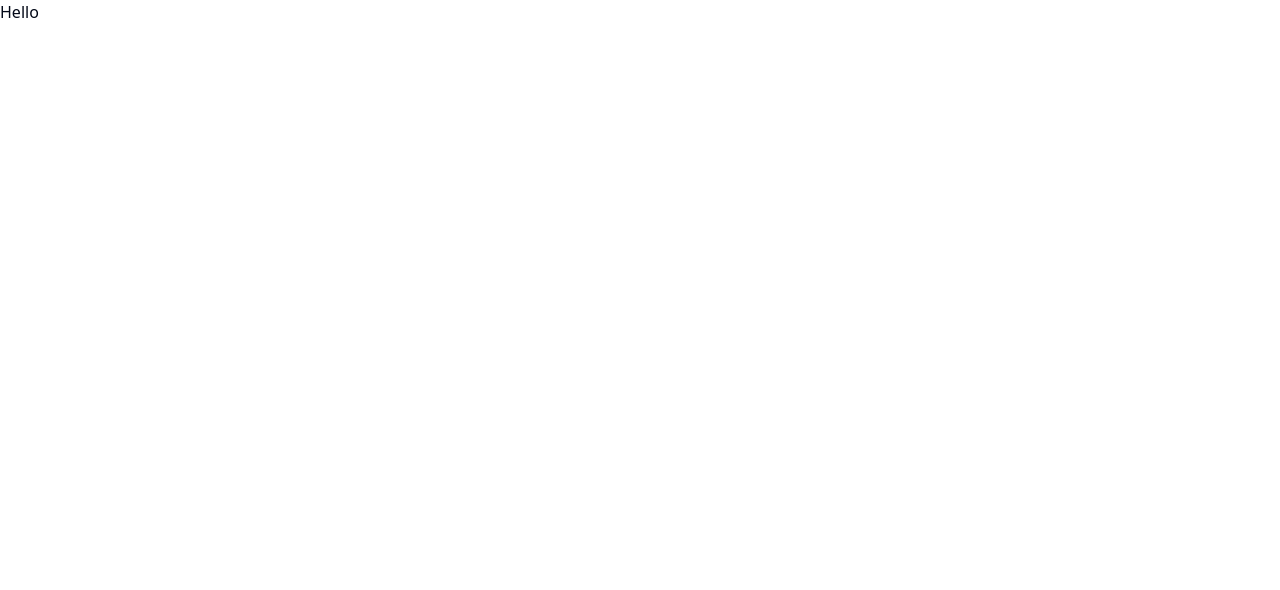
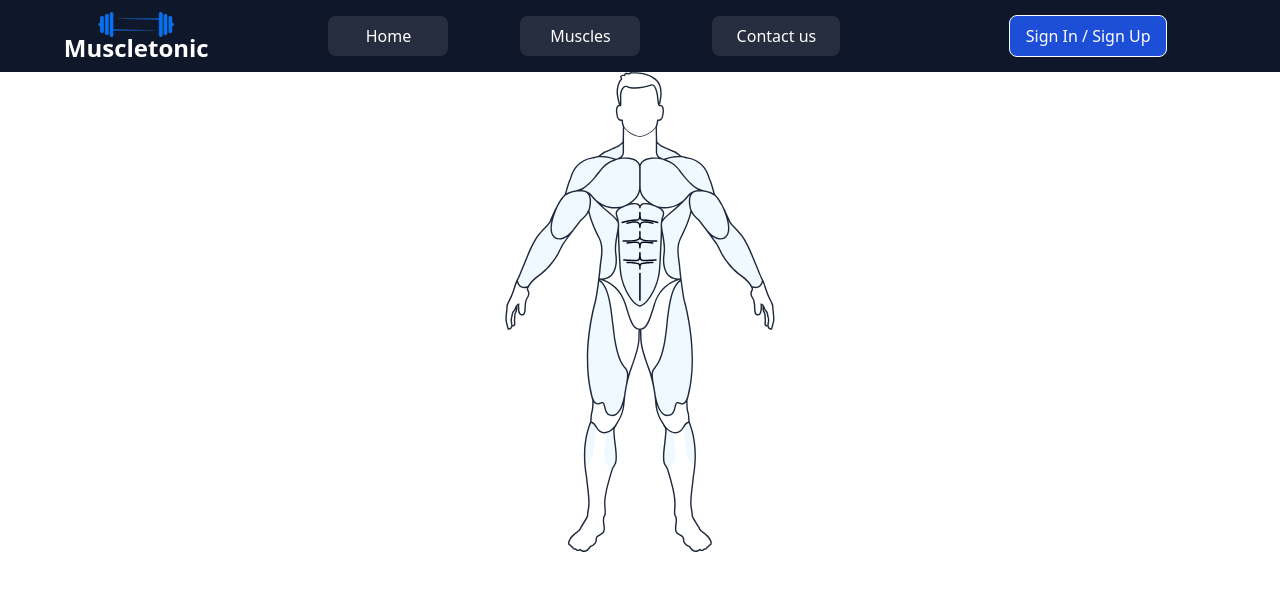
Before and after one commit to GhostRiderDev/MuscletonicDev, a React (Vite) app in the folder front/: page /home in a window 1280 px wide. Shown: the top 590 px of the page. Built offline with nearby package versions, Linux system fonts and the light colour scheme.

Commit message:
Responsive Header and add react-icons

```diff
--- a/front/package.json
+++ b/front/package.json
@@ -10,6 +10,7 @@
     "preview": "vite preview"
   },
   "dependencies": {
+    "@heroicons/react": "^2.1.3",
     "@hookform/resolvers": "^3.3.4",
     "@radix-ui/react-avatar": "^1.0.4",
     "@radix-ui/react-icons": "^1.3.0",
@@ -26,6 +27,7 @@
     "react": "^18.2.0",
     "react-dom": "^18.2.0",
     "react-hook-form": "^7.51.2",
+    "react-icons": "^5.0.1",
     "react-redux": "^9.1.0",
     "react-router": "^6.22.3",
     "react-router-dom": "^6.22.3",
--- a/front/src/components/Body.tsx
+++ b/front/src/components/Body.tsx
@@ -1,10 +1,12 @@
 import RestBody from "@/assets/bodyParts/RestBody";
 import RestAbdominal from "@/assets/bodyParts/RestAbdominal";
 import { muscles } from "@/data/bodyParts";
+import { useNavigate } from "react-router";
 
 function Body() {
-  const handleClick = (idPart: number, name: string) => {
-    console.log(idPart, name);
+  const navidate = useNavigate();
+  const handleClick = (idPart: number, _name: string) => {
+    navidate(`/muscle/${idPart}/routines/`);
   };
   return (
     <svg
--- /dev/null
+++ b/front/src/components/Header.tsx
@@ -0,0 +1,64 @@
+import { useState } from "react";
+import { Link } from "react-router-dom";
+import { FiMenu, FiX } from "react-icons/fi";
+function Header() {
+  const [isOpen, setIsOpen] = useState(false);
+
+  return (
+    <header className="bg-slate-900  md:px-11 md:py-2 w-screen text-white">
+      <nav className="flex flex-col px-4 md:px-0 items-start w-full md:flex-row  md:items-center md:justify-around md:gap-20">
+        <Link className="flex-col justify-stretch items-start" to="/home">
+          <img src="/logo.png" className="w-20  mb-[-15px] md:mx-auto" />
+          <h1 className="text-white text-2xl font-bold">Muscletonic</h1>
+        </Link>
+        <div className="md:hidden absolute top-4 right-4">
+          <button onClick={() => setIsOpen(!isOpen)}>
+            {isOpen ? (
+              <FiX className="h-6 w-6" />
+            ) : (
+              <FiMenu className="h-6 w-6" />
+            )}
+          </button>
+        </div>
+        <div
+          className={`flex flex-col  w-screen items-start  md:flex-row  md:gap-16 md:items-center md:w-[40vw] md:flex ${
+            isOpen ? "block" : "hidden"
+          }`}
+        >
+          <Link
+            to="/home"
+            className="text-white px-0 h-10 md:h-auto border-y-[1px] md:border-y-0 flex md:justify-center  w-full md:rounded-lg md:px-4 py-2 m-2 sm:m-0 md:bg-[rgba(255,255,255,0.1)] md:backdrop-blur-md hover:bg-sky-200 hover:text-slate-800 transition-all duration-200"
+          >
+            Home
+          </Link>
+          <Link
+            to="/muscles"
+            className="text-white ml-2 h-10 md:h-auto border-b-[1px] md:border-b-0  md:border-t-0 w-full md:rounded-lg md:px-4 flex items-center py-2 md:m-2 sm:m-0 md:bg-[rgba(255,255,255,0.1)] md:backdrop-blur-md hover:bg-sky-200 hover:text-slate-800 transition-all duration-200 md:max-w-32 md:justify-center"
+          >
+            Muscles
+          </Link>
+          <Link
+            to="/contact"
+            className="text-white px-0 h-10 md:h-auto md:border-t-0 w-screen md:rounded-lg md:px-4 md:py-2 mx-2 flex items-center sm:m-0 md:bg-[rgba(255,255,255,0.1)] md:backdrop-blur-md hover:bg-sky-200 hover:text-slate-800 transition-all duration-200 md:max-w-32 md:justify-center"
+          >
+            Contact us
+          </Link>
+        </div>
+        <div
+          className={`flex flex-row justify-around w-[20vw] md:flex ${
+            isOpen ? "block" : "hidden"
+          }`}
+        >
+          <Link
+            to="/auth"
+            className="rounded-lg hidden md:block bg-blue-700  px-4 py-2 border-white border-[1px] hover:bg-sky-200 hover:text-slate-800 transition-all duration-200"
+          >
+            Sign In / Sign Up
+          </Link>
+        </div>
+      </nav>
+    </header>
+  );
+}
+
+export default Header;
--- /dev/null
+++ b/front/src/components/Home.tsx
@@ -0,0 +1,11 @@
+import Body from "./Body";
+
+function Home() {
+  return (
+    <div>
+      <Body />
+    </div>
+  );
+}
+
+export default Home;
--- /dev/null
+++ b/front/src/components/Muscle.tsx
@@ -0,0 +1,17 @@
+import { muscles } from "@/data/bodyParts";
+import { useParams } from "react-router";
+
+function Muscle() {
+  const idPart = parseInt(useParams().idPart as string);
+  const allMuscles = muscles
+    .map((muscle) => muscle.childrens)
+    .flatMap((muscle) => muscle);
+  const muscle = allMuscles.find((muscle) => muscle.id_part == idPart);
+  return (
+    <div>
+      <h1> Muscle: {muscle?.name}</h1>
+    </div>
+  );
+}
+
+export default Muscle;
--- a/front/src/views/Landing.tsx
+++ b/front/src/views/Landing.tsx
@@ -1,14 +1,18 @@
 import { Route, Routes } from "react-router-dom";
 import Auth from "@/components/Auth";
-import Body from "@/components/Body";
+import Muscle from "@/components/Muscle";
+import Home from "@/components/Home";
+import Header from "@/components/Header";
 
 function Landing() {
   return (
     <div>
+      <Header />
       <Routes>
-        <Route path="/" element={<Body />} />
-        <Route path="/home" element={<h1> Hello</h1>} />
+        <Route path="/" element={<Home />} />
+        <Route path="/home" element={<Home />} />
         <Route path="/auth" element={<Auth />} />
+        <Route path="/muscle/:idPart/routines/" element={<Muscle />} />
       </Routes>
     </div>
   );
```
Also changed, not shown: front/public/logo.png (added), 1 other file (tests, documents, lock files or other folders).
